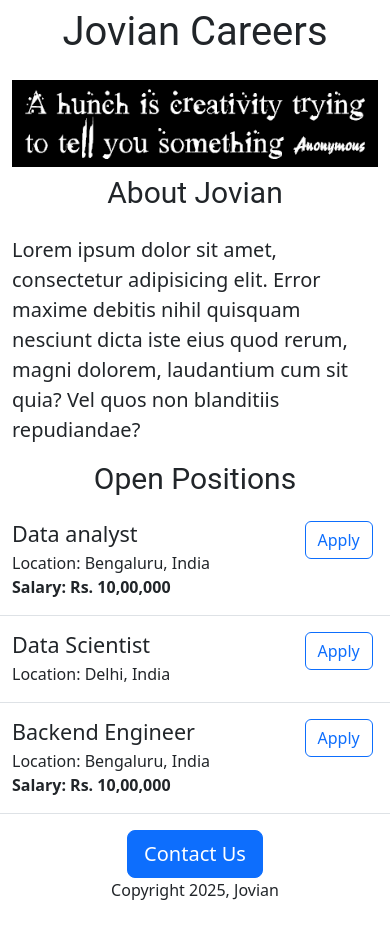
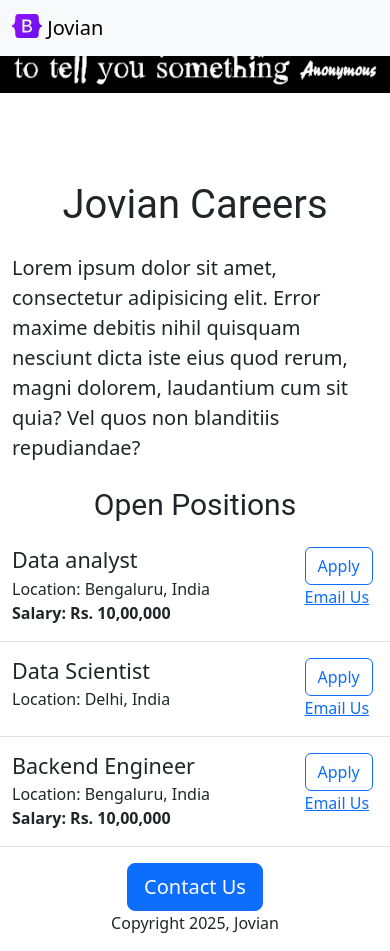
Before and after one commit to AnaghDeshpande/reimagined-meme, a Flask app: page / in a window 390 px wide. Before the commit the page ends 900 px from the top, so only its background shows below. Run offline with Flask 3, Linux system fonts and the light colour scheme.

Commit message:
mailto functionality

```diff
--- a/templates/home.html
+++ b/templates/home.html
@@ -15,6 +15,7 @@
             width: 100%;
             height: 360px:
             object-fit: cover;
+            margin-bottom: 24px;
         }
 
         h2 {
@@ -36,16 +37,22 @@
     </style>
 </head>
 <body>
+    <img class="img-fluid" id="banner" src="static/banner.jpg" alt="some random image" height="320">
+     {% include 'navbar.html' %}
     <div class="container">
 
         <h1 class="text-center mt-2 mb-4">Jovian Careers</h1>
-        <img class="img-fluid" id="banner" src="static/banner.jpg" alt="some random image" height="320">
 
-        <h2 class="text-center mt-2 mb-4">About Jovian</h2>
-        <p class="lead">Lorem ipsum dolor sit amet, consectetur adipisicing elit. Error maxime debitis nihil
-        quisquam nesciunt dicta iste eius quod rerum, magni dolorem, laudantium cum sit quia? Vel
-        quos non blanditiis repudiandae?</p>
-
+        <div class="row">
+            <div class="col-md-6">
+                <p class="lead">Lorem ipsum dolor sit amet, consectetur adipisicing elit. Error maxime debitis nihil
+                quisquam nesciunt dicta iste eius quod rerum, magni dolorem, laudantium cum sit quia? Vel
+                quos non blanditiis repudiandae?</p>
+            </div>
+            <div class="d-none d-md-block col-md-6">
+                <img src="static/people.jpg" alt="people" style="height:320px;border-radius:8px">
+            </div
+        </div>
         <h2 class="text-center mt-2 mb-4">Open Positions</h2>
         <div>
             {% for job in jobs %}
--- a/templates/jobitem.html
+++ b/templates/jobitem.html
@@ -15,7 +15,8 @@
         {% endif %}
     </div>
     <div class="col-3">
-        <button type="buttom" class="btn btn-outline-primary">Apply</button>
+        <a href="mailto:anaghdeshpande257@gmail.com" class="btn btn-outline-primary float-right align-middle">Apply</a>
+        <a href="mailto:someone@yoursite.com">Email Us</a>
     </div>
 
 </div>
--- /dev/null
+++ b/templates/navbar.html
@@ -0,0 +1,9 @@
+<nav class="navbar bg-body-tertiary shadow-sm fixed-top bg-white" >
+  <div class="container-fluid">
+    <a class="navbar-brand" href="#">
+      <img src="static/logo.svg" alt="Logo" width="30" height="24" class="d-inline-block align-text-top">
+      Jovian
+    </a>
+  </div>
+</nav>
+<div style="height:56px"></div>
```
Also changed, not shown: static/logo.svg (added), templates/footer.html (added), 1 other file.
